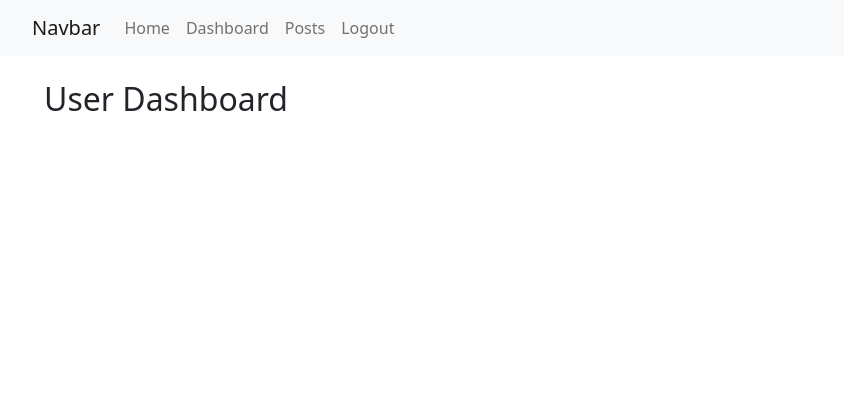
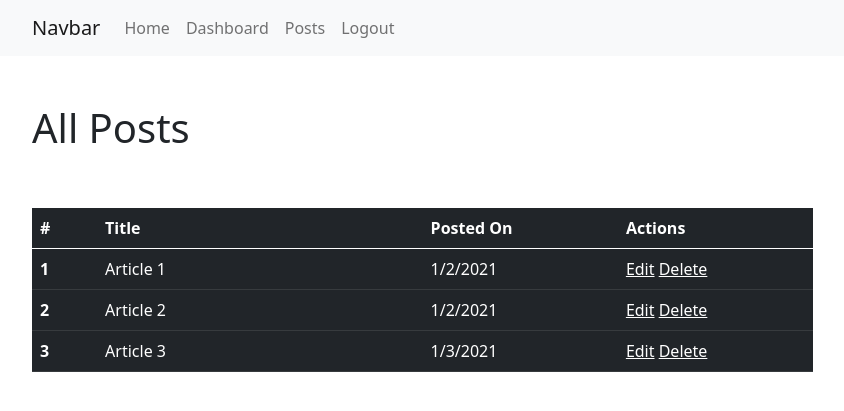
Before and after one commit to 000-Abrar-Ahmed-000/Blog, a Flask app: page /dashboard in a window 1280 px wide. Shown: the top 411 px of the page, without its empty margins (50-894 px from the left). Run offline with Flask 2, Linux system fonts and the light colour scheme; a user stored in the database is signed in; some libraries are stand-ins or nearby versions.

```diff
--- a/Flask_App/templates/about.html
+++ b/Flask_App/templates/about.html
@@ -1,4 +1,5 @@
 {% extends 'layout.html' %}
+
 
 {% block body %}
 
--- a/Flask_App/templates/blog_editor.html
+++ b/Flask_App/templates/blog_editor.html
@@ -1,4 +1,5 @@
 {% extends 'layout.html' %}
+
 
 {% block body %}
     {{ ckeditor.load() }}
--- a/Flask_App/templates/dashboard.html
+++ b/Flask_App/templates/dashboard.html
@@ -1,12 +1,47 @@
 {% extends 'layout.html' %}
 
+
 {% block body %}
-    <!-- add Dashboard link in navbar -->
-    <!-- add static or dynamic left sidebar -->
-    <!-- add user-posts table -->
-    <div class="container">
-        <br>
-        <h2>User Dashboard</h2>
+    <h1> All Posts </h1>
+    <br><br>
+    <table class="table table-dark" style="width:70%">
+      <thead>
+        <tr>
+            <th class="col-1">#</th>
+            <th class="col-5">Title</th>
+            <th class="col-3">Posted On</th>
+            <th class="col-3">Actions</th>
+        </tr>
+      </thead>
+      <tbody>
+        <tr>
+          <th scope="row">1</th>
+            <td>Article 1</td>
+            <td>1/2/2021</td>
+            <td>
+                <a class="text-white" href="#">Edit</a>
+                <a class="text-white" href="#">Delete</a>
+            </td>
+        </tr>
+        <tr>
+          <th scope="row">2</th>
+            <td>Article 2</td>
+            <td>1/2/2021</td>
+            <td>
+                <a class="text-white" href="#">Edit</a>
+                <a class="text-white" href="#">Delete</a>
+            </td>
+        </tr>
+        <tr>
+          <th scope="row">3</th>
+            <td>Article 3</td>
+            <td>1/3/2021</td>
+            <td>
+                <a class="text-white" href="#">Edit</a>
+                <a class="text-white" href="#">Delete</a>
+            </td>
+        </tr>
+      </tbody>
+    </table>
     </div>
-
 {% endblock %}
--- a/Flask_App/templates/index.html
+++ b/Flask_App/templates/index.html
@@ -1,6 +1,7 @@
 {% extends 'layout.html' %}
 
 {% block body %}
+
     <div class="jumbotron text-center">
         <h1 class="display-5">Hello, world!</h1>
         <p class="lead">This is a simple hero unit, a simple jumbotron-style component for calling extra attention to featured content or information.</p>
@@ -10,4 +11,5 @@
         <a class="btn btn-primary btn-lg" href="#" role="button">Learn more</a>
         </p>
     </div>
+
 {% endblock %}
--- a/Flask_App/templates/layout.html
+++ b/Flask_App/templates/layout.html
@@ -4,13 +4,12 @@
     <meta charset="UTF-8">
     <title>Flask App</title>
     <link rel="stylesheet" href="https://cdn.jsdelivr.net/npm/bootstrap@5.0.2/dist/css/bootstrap.min.css">
+</head>
 
-
-</head>
 <body>
     <!-- including the navbar.html in all pages -->
     {% include 'includes/_navbar.html' %}
-    <div class="container">
+    <div class="container mt-5">
         <!--  flash messages initiated from routes.py displayed before block -->
         {% with messages = get_flashed_messages(with_categories=true) %}
             {% if messages %}
--- a/Flask_App/templates/login.html
+++ b/Flask_App/templates/login.html
@@ -4,6 +4,7 @@
 
 
 {% block body %}
+
     <div class="col-md-4 mb-3">
         <form class="form-signin" method="POST" action="">
             {{ form.hidden_tag() }}
--- a/Flask_App/templates/posts.html
+++ b/Flask_App/templates/posts.html
@@ -2,6 +2,7 @@
 
 
 {% block body %}
+
     <div class="row">
         {% for post in posts %}
             <div class="col-sm-3">
@@ -16,4 +17,5 @@
             </div>
         {% endfor %}
     </div>
+
 {% endblock %}
--- a/Flask_App/templates/registration.html
+++ b/Flask_App/templates/registration.html
@@ -1,7 +1,6 @@
 
 
 {% extends 'layout.html' %}
-
 
 {% block body %}
 
```
Lines whose indentation alone changed are shown as unchanged.
